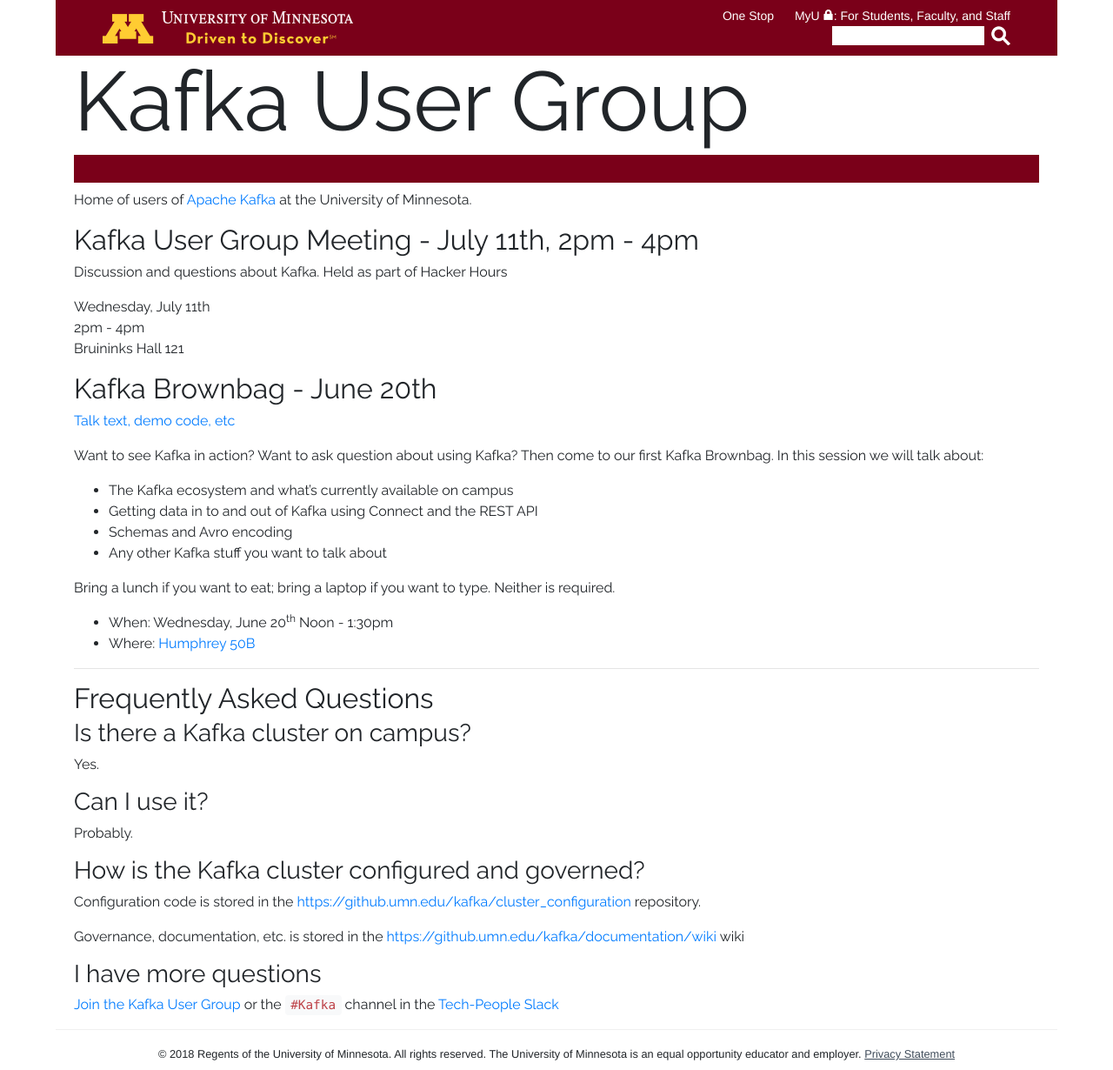
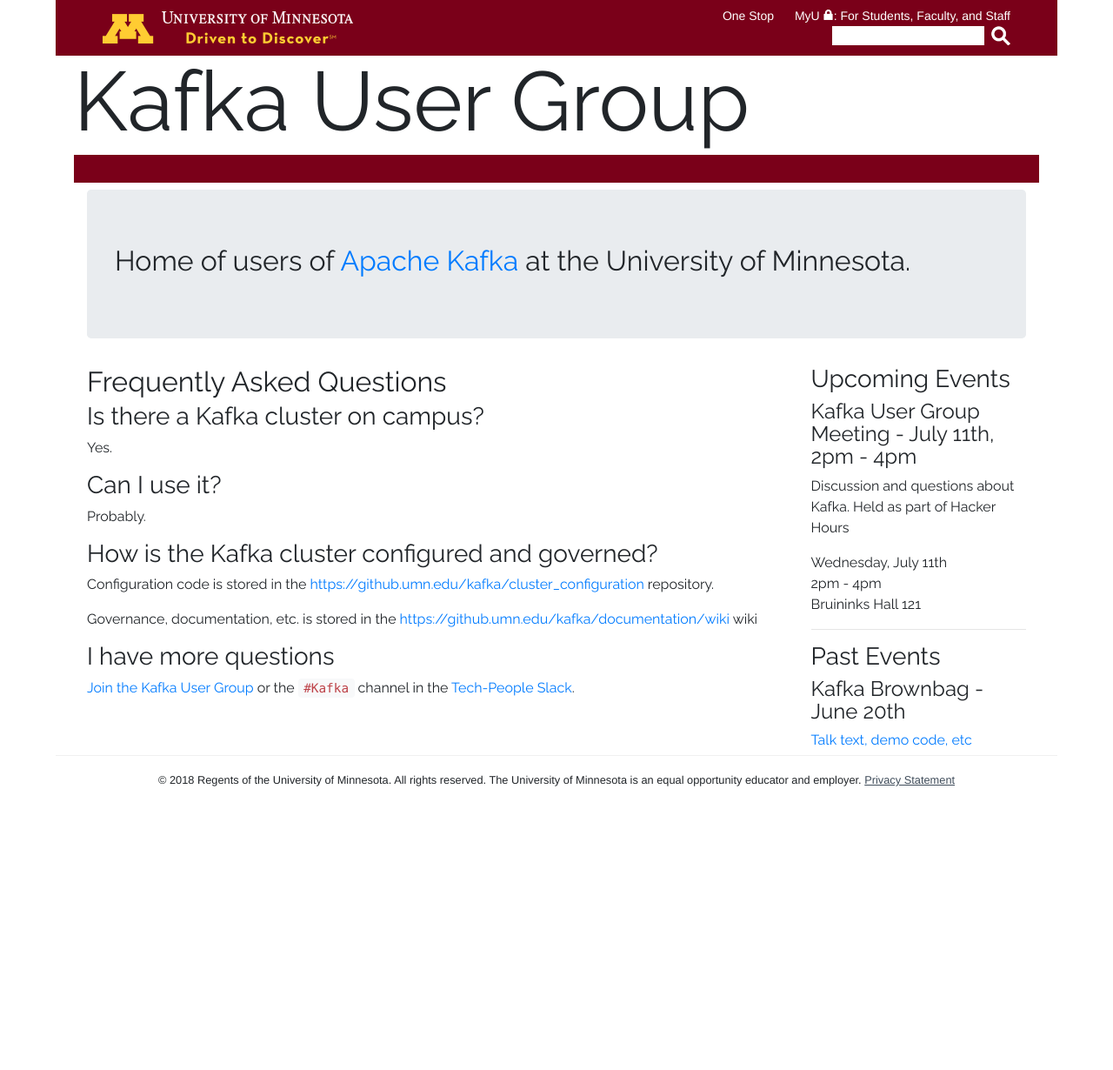
Before and after one commit to umn-kafka/umn-kafka.github.io, a Jekyll site: the page built from index.markdown, in a window 1280 px wide. Shown: the whole page at 87% size. Built offline with Jekyll 4.4.1, drawn with Linux system fonts in a browser that asks for light colours; after the commit the page ends 915 px from its top, so only the background shows below that.

Commit message:
Change layout
Columns, jumbotrons, etc. Trying to have a place for events.

```diff
--- a/_layouts/page.html
+++ b/_layouts/page.html
@@ -2,4 +2,6 @@
 layout: default
 ---
 
-{{ content }}
+<div class="container">
+  {{ content }}
+</div>
--- a/index.markdown
+++ b/index.markdown
@@ -3,50 +3,52 @@ layout: page
 title: Kafka User Group
 ---
 
-Home of users of [Apache Kafka](http://kafka.apache.org) at the University of Minnesota.
+<div class="jumbotron">
+  <h2 class="display-5">Home of users of <a href="http://kafka.apache.org">Apache Kafka</a> at the University of Minnesota.</h2>
+</div>
 
-## Kafka User Group Meeting - July 11th, 2pm - 4pm
+<div class="row">
+  <div class="col">
+    <h2>Frequently Asked Questions</h2>
 
-Discussion and questions about Kafka. Held as part of Hacker Hours
+    <h3>Is there a Kafka cluster on campus?</h3>
 
-Wednesday, July 11th<br/>
-2pm - 4pm<br />
-Bruininks Hall 121
+    <p>Yes.</p>
 
-## Kafka Brownbag - June 20th
+    <h3>Can I use it?</h3>
 
-[Talk text, demo code, etc](https://github.com/umn-asr/kafka_brownbag)
+    <p>Probably.</p>
 
-Want to see Kafka in action? Want to ask question about using Kafka? Then come to our first Kafka Brownbag. In this session we will talk about:
+    <h3>How is the Kafka cluster configured and governed?</h3>
 
-- The Kafka ecosystem and what's currently available on campus
-- Getting data in to and out of Kafka using Connect and the REST API
-- Schemas and Avro encoding
-- Any other Kafka stuff you want to talk about
+    <p>Configuration code is stored in the <a href="https://github.umn.edu/kafka/cluster_configuration">https://github.umn.edu/kafka/cluster_configuration</a> repository.</p>
 
-Bring a lunch if you want to eat; bring a laptop if you want to type. Neither is required.
+    <p>Governance, documentation, etc. is stored in the <a href="https://github.umn.edu/kafka/documentation/wiki">https://github.umn.edu/kafka/documentation/wiki</a> wiki</p>
 
-- When: Wednesday, June 20<sup>th</sup> Noon - 1:30pm
-- Where: [Humphrey 50B](https://roomsearch.umn.edu/roomsearch/#/rooms/2fb9fc27-27f8-4b49-abb5-f3521fe6d4d0)
+    <h3>I have more questions</h3>
 
-<hr />
+    <p><a href="https://groups.google.com/a/umn.edu/d/forum/kafka">Join the Kafka User Group</a> or the <code>#Kafka</code> channel in the <a href="http://tech-people.umn.edu/tech-people-slack">Tech-People Slack</a>.</p>
 
-## Frequently Asked Questions
+  </div>
+  <div class="col-3">
+    <h3>Upcoming Events</h3>
 
-### Is there a Kafka cluster on campus?
+    <h4>Kafka User Group Meeting - July 11th, 2pm - 4pm</h4>
 
-Yes.
+    <p>Discussion and questions about Kafka. Held as part of Hacker Hours</p>
 
-### Can I use it?
+    <p>
+    Wednesday, July 11th<br/>
+    2pm - 4pm<br />
+    Bruininks Hall 121
+    </p>
 
-Probably.
+    <hr />
 
-### How is the Kafka cluster configured and governed?
+    <h3>Past Events</h3>
 
-Configuration code is stored in the [https://github.umn.edu/kafka/cluster_configuration](https://github.umn.edu/kafka/cluster_configuration) repository.
+    <h4>Kafka Brownbag - June 20th</h4>
 
-Governance, documentation, etc. is stored in the [https://github.umn.edu/kafka/documentation/wiki](https://github.umn.edu/kafka/documentation/wiki) wiki
-
-### I have more questions
-
-[Join the Kafka User Group](https://groups.google.com/a/umn.edu/d/forum/kafka) or the `#Kafka` channel in the [Tech-People Slack](http://tech-people.umn.edu/tech-people-slack)
+    <a href="https://github.com/umn-asr/kafka_brownbag">Talk text, demo code, etc</a>
+  </div>
+</div>
```
